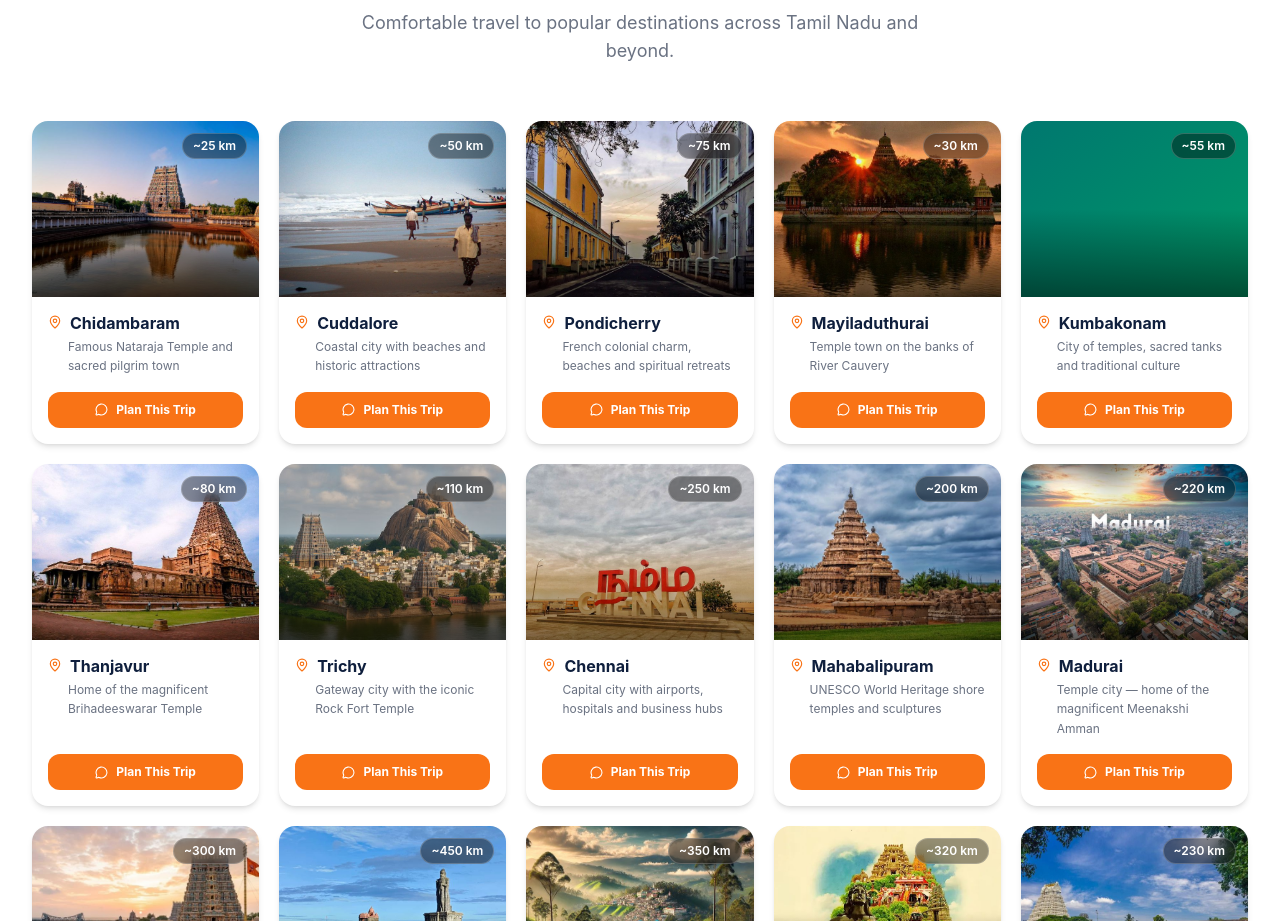
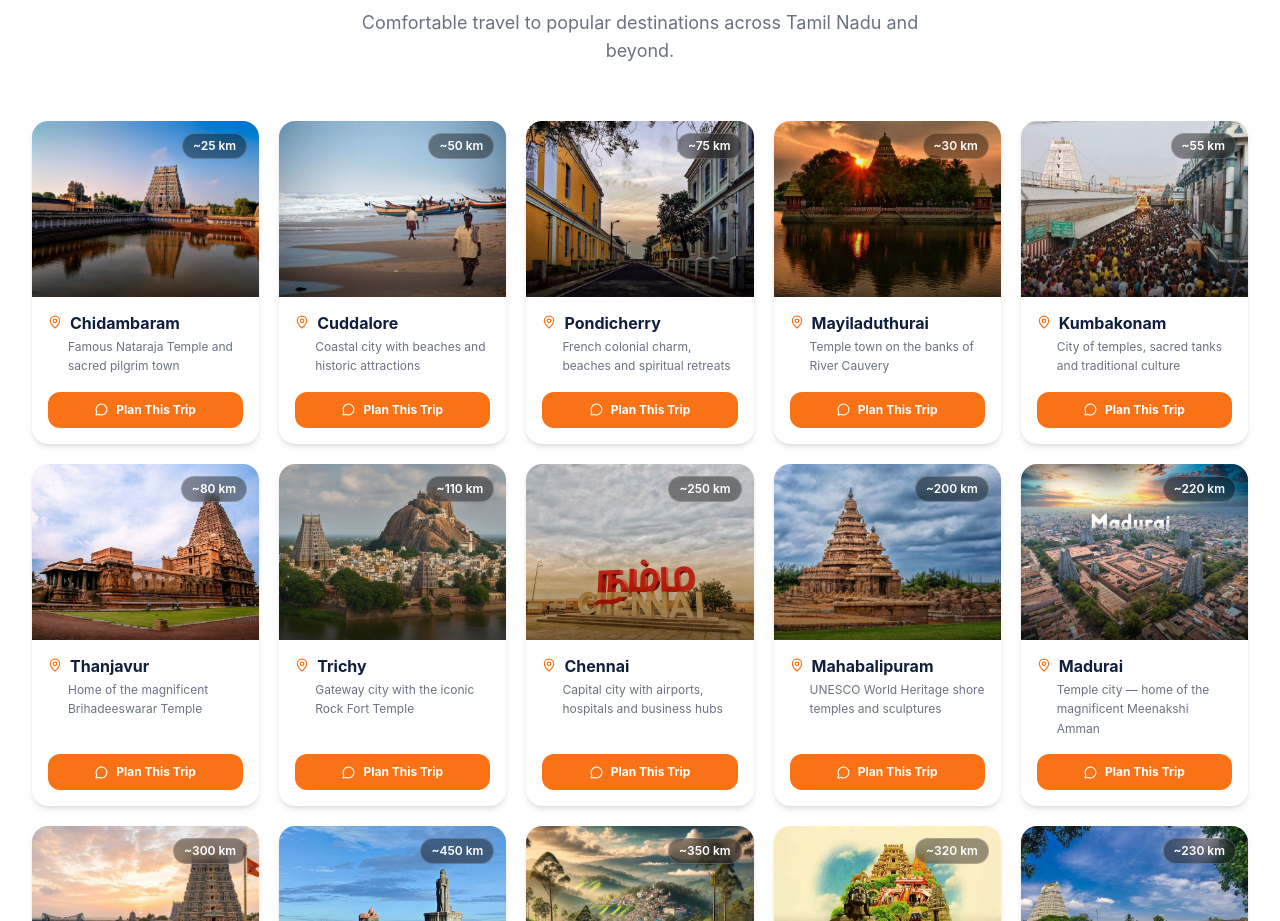
Before and after one commit to Gunalan183/City_Driver, a React (Vite) app: page / in a window 1280 px wide. Shown: the part 3471-4392 px from the top of the page. Built offline with nearby package versions, Linux system fonts and the light colour scheme.

Commit message:
feat: add Kumbakonam image to destinations section

```diff
--- a/src/components/Destinations.jsx
+++ b/src/components/Destinations.jsx
@@ -31,8 +31,7 @@ const destinations = [
     name: 'Kumbakonam',
     desc: 'City of temples, sacred tanks and traditional culture',
     distance: '~55 km',
-    image: null,
-    gradient: 'from-teal-700 to-emerald-600',
+    image: '/Places Images/Kumbakonam.jpg',
   },
   {
     name: 'Thanjavur',
```
Also changed, not shown: public/Places Images/Kumbakonam.jpg (added).
